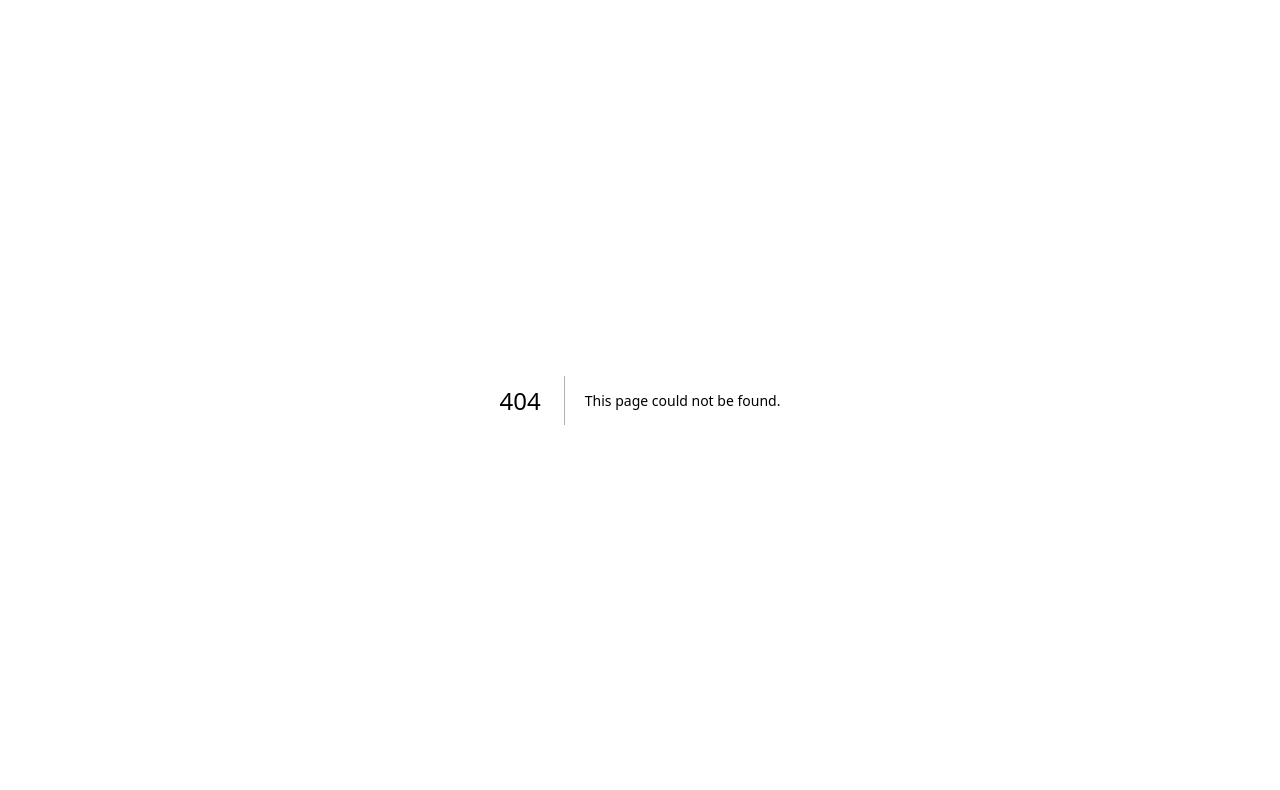
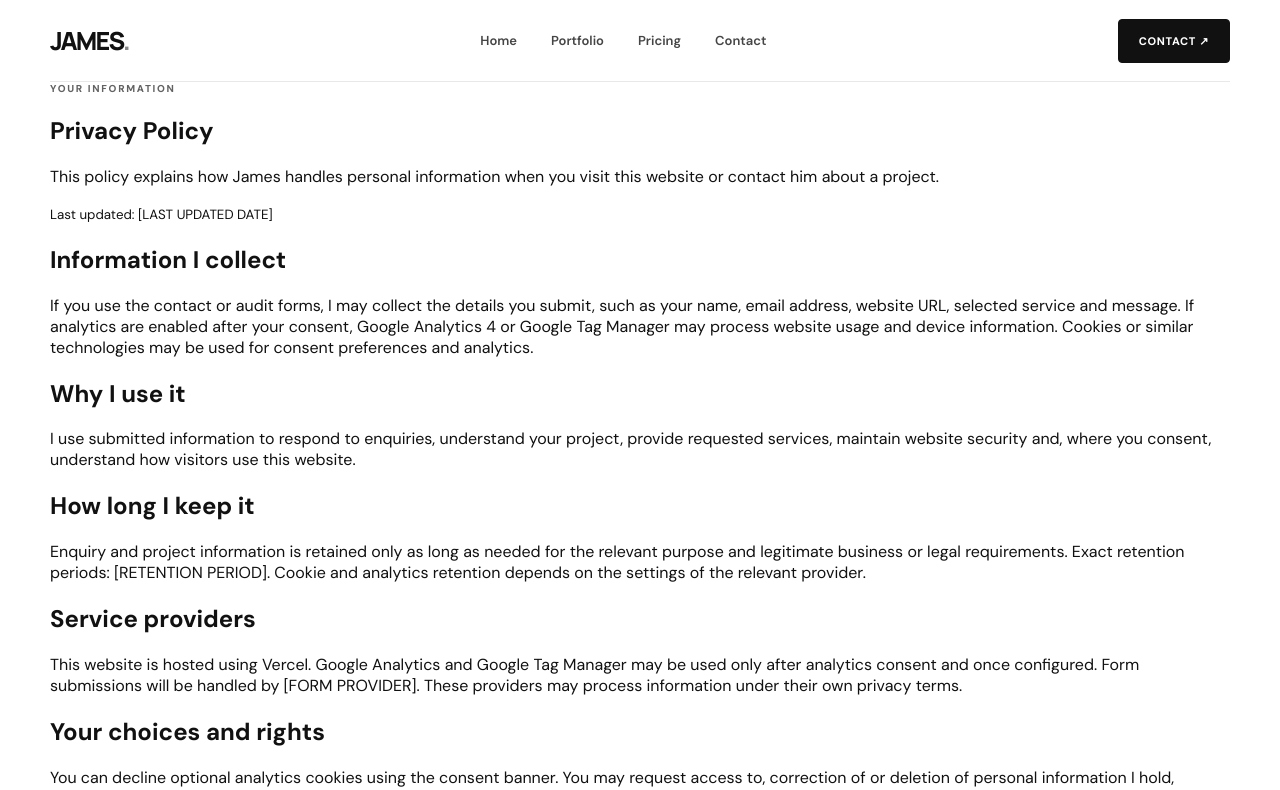
Before and after one commit to TEEJAY-PIXEL/James-Emmanuel, a Next.js app in the folder portfolio-site/: page /privacy-policy in a window 1280 px wide. Before the commit this address had no page. Shown: the top 790 px of the page. Built offline with nearby package versions, Linux system fonts and the light colour scheme.

Commit message:
Create privacy-policy page

```diff
--- /dev/null
+++ b/portfolio-site/app/privacy-policy/page.tsx
@@ -0,0 +1,4 @@
+import type {Metadata} from "next";
+import policy from "../../data/privacy-policy.json";
+export const metadata:Metadata={title:"Privacy Policy | James",description:"Learn how James handles enquiry details, website analytics, cookies and personal information."};
+export default function PrivacyPolicyPage(){return <main className="site-shell legal-page"><header className="topbar"><a className="wordmark" href="/">JAMES<span>.</span></a><nav className="top-nav" aria-label="Main navigation"><a href="/">Home</a><a href="/portfolio">Portfolio</a><a href="/pricing">Pricing</a><a href="/contact">Contact</a></nav><a className="nav-cta" href="/contact">CONTACT ↗</a></header><section className="legal-hero"><p className="eyebrow">YOUR INFORMATION</p><h1>{policy.title}</h1><p>{policy.intro}</p><small>Last updated: {policy.lastUpdated}</small></section><article className="legal-content">{policy.sections.map(s=><section key={s.heading}><h2>{s.heading}</h2><p>{s.body}</p></section>)}<p className="legal-contact">Contact: <a href={`mailto:${policy.contactEmail}`}>{policy.contactEmail}</a></p></article><footer className="footer"><a className="wordmark" href="/">JAMES<span>.</span></a><p>All work © James_web</p><a href="/terms-of-service">TERMS ↗</a></footer></main>}
```
